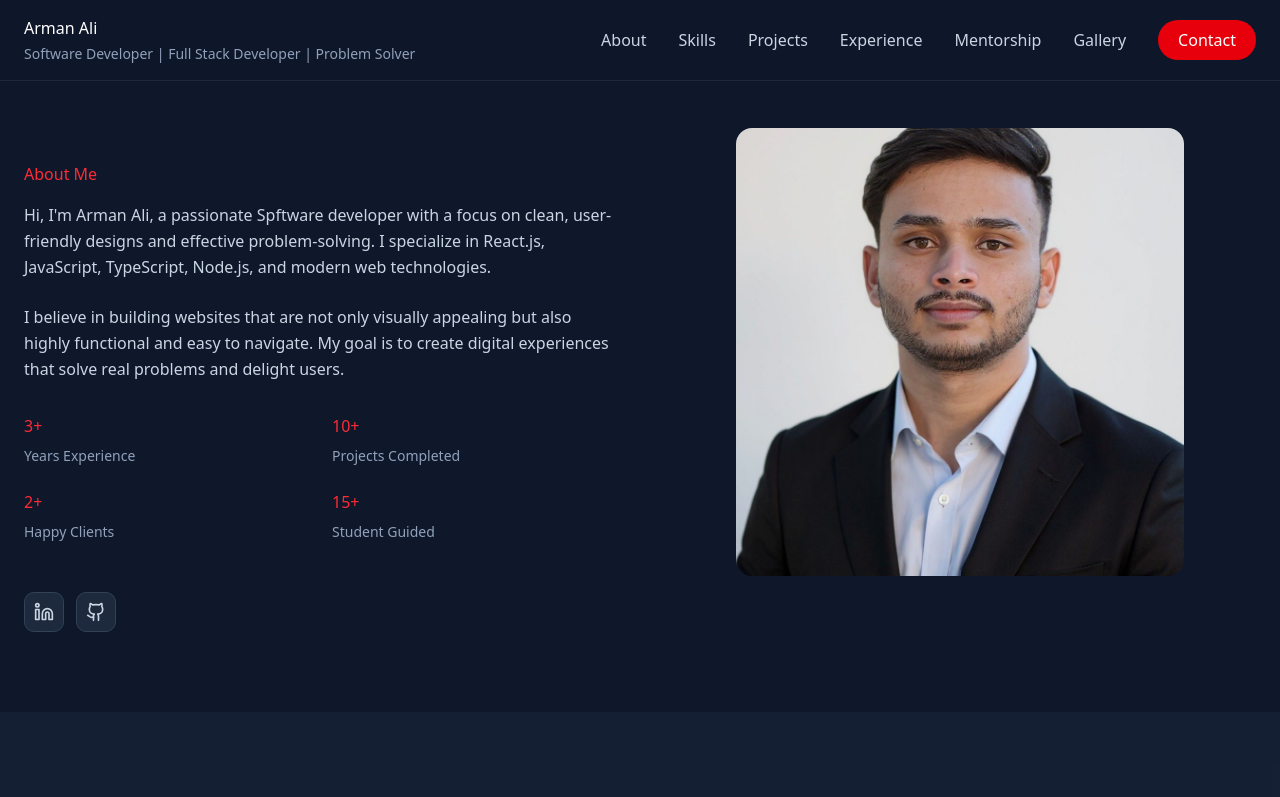
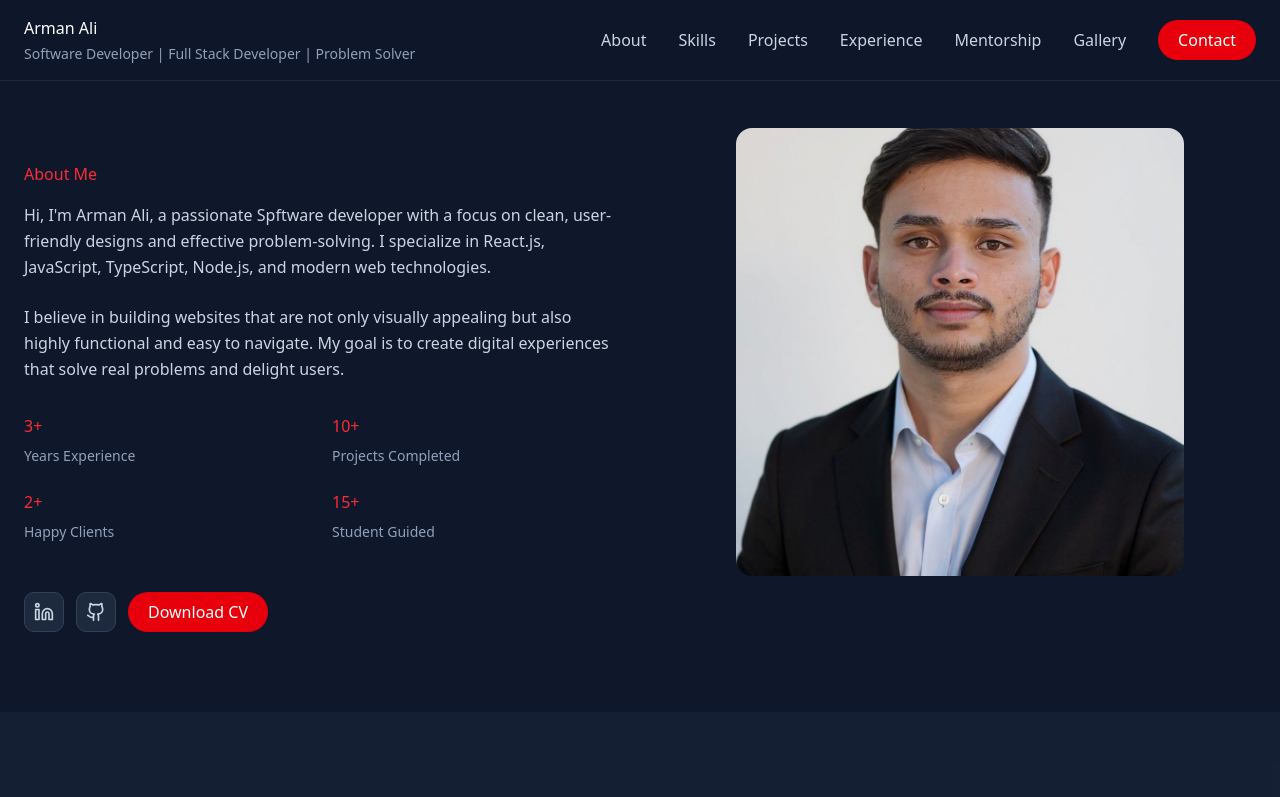
Before and after one commit to armanali0786/arman-portfolio, a React (Vite) app: page / in a window 1280 px wide. Shown: the top 797 px of the page. Built offline with nearby package versions, Linux system fonts and the light colour scheme.

Commit message:
Added download Cv

```diff
--- a/src/components/About.tsx
+++ b/src/components/About.tsx
@@ -58,6 +58,13 @@ export function About() {
           >
             <Github size={20} className="text-slate-300" />
           </a>
+          <a href="https://drive.google.com/file/d/14wELUJubutsX3IZ6ctDiQa7x6wJNqUWB/view?usp=sharing" className="inline-block" target='_blank'>
+            <button
+              className="px-5 py-2 bg-red-600 hover:bg-red-700 rounded-full transition-colors cursor-pointer"
+            >
+              Download CV
+            </button>
+          </a>
 
         </div>
       </div>
```
